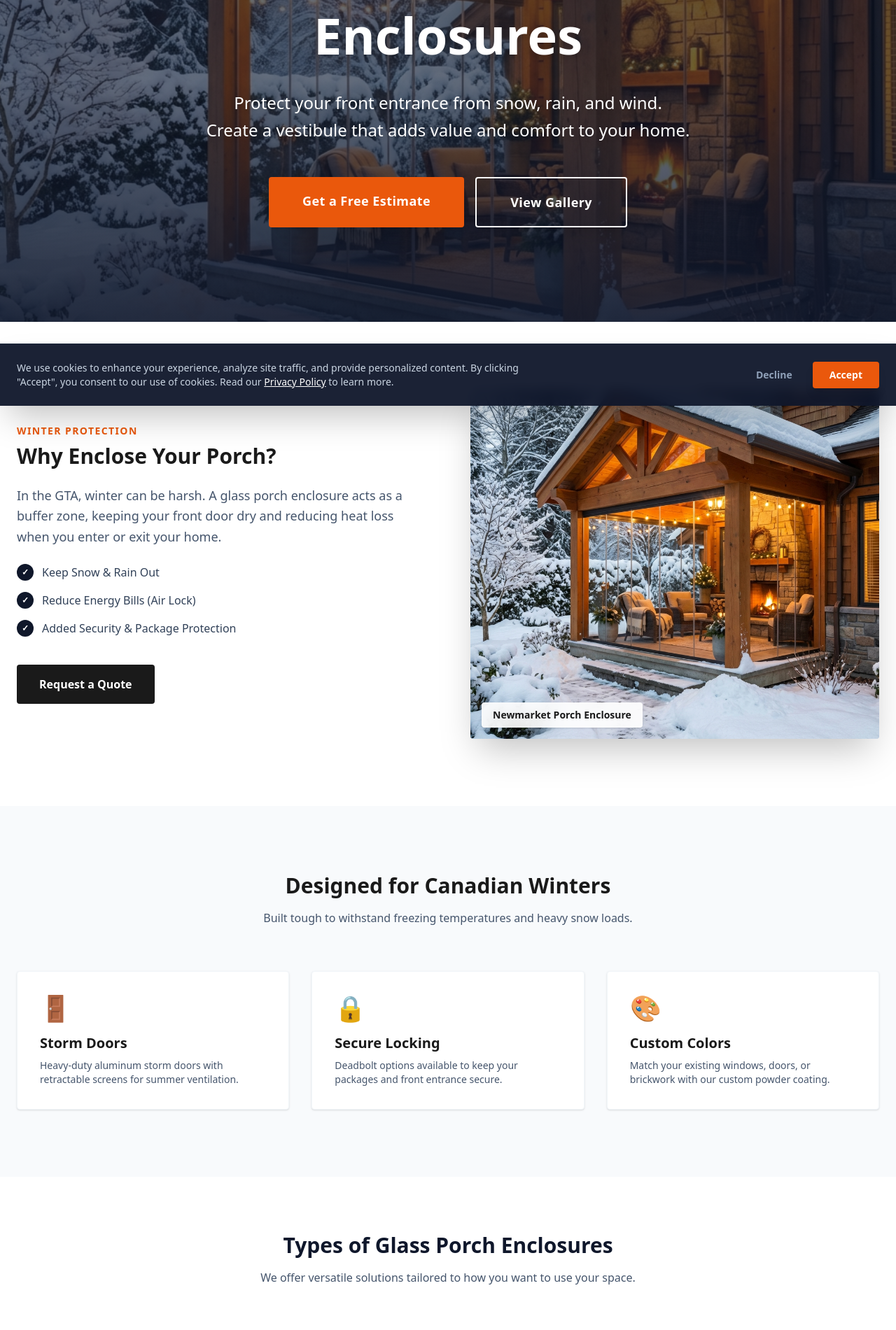
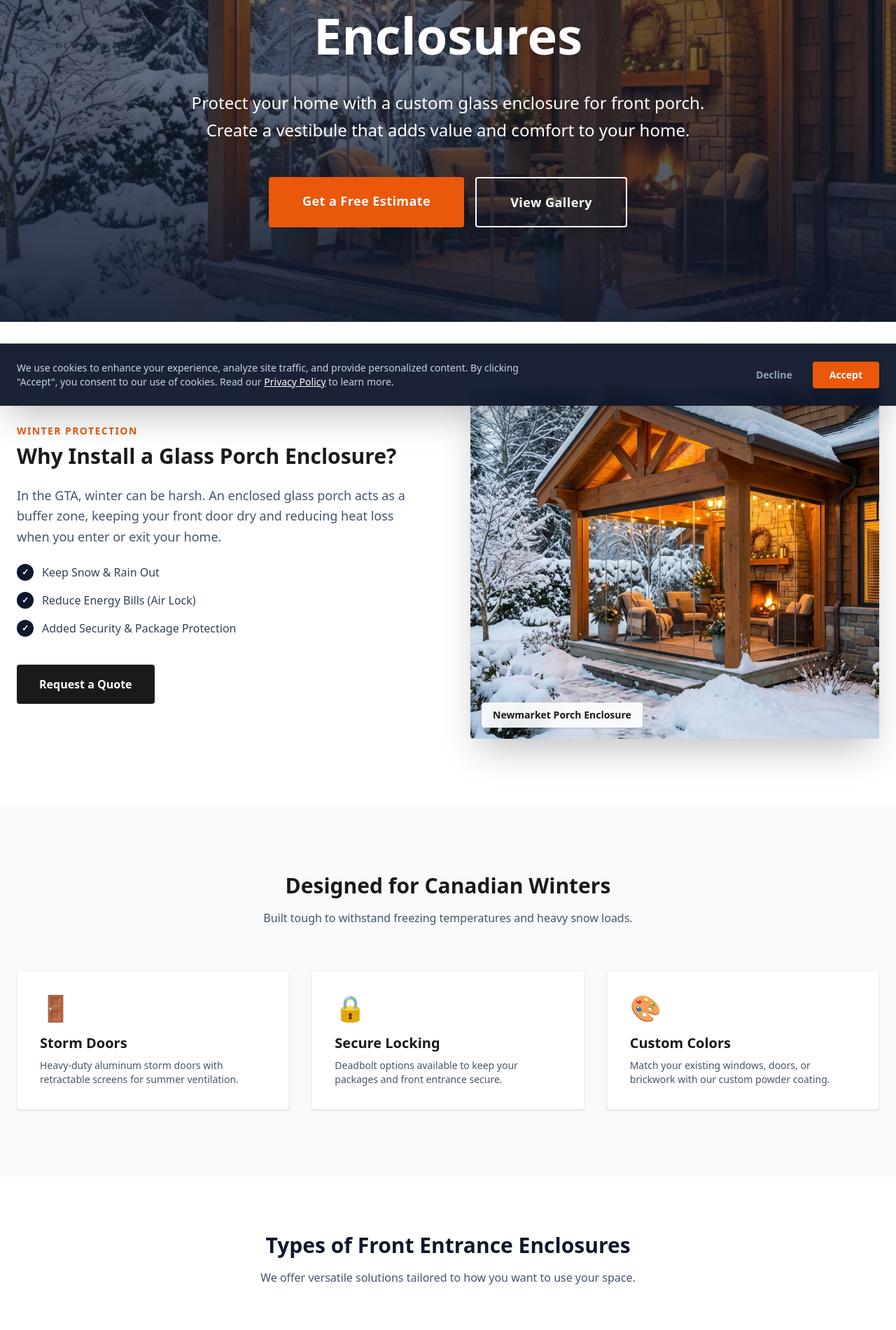
Before and after one commit to dmahoneyfrayze/aluminum-solutions, a Next.js app: page /services/porch-enclosures in a window 1280 px wide. Shown: the part 220-2121 px from the top of the page at 70% size. Built offline with nearby package versions, Linux system fonts and the light colour scheme; a web font is replaced by a local one.

Commit message:
feat: inject legacy seo keywords

```diff
--- a/src/app/page.tsx
+++ b/src/app/page.tsx
@@ -125,7 +125,10 @@ export default function Home() {
                 Premium Aluminum & Glass Solutions
               </h2>
               <p className="text-slate-600 max-w-2xl mx-auto">
-                Engineered for safety, designed for elegance. Interior & Exterior.
+                Engineered for safety, designed for elegance. If you're looking for "aluminum railings near me" in the GTA, you've found the factory-direct source.
+              </p>
+              <p className="text-slate-500 text-sm mt-2">
+                Building on the legacy of Global Aluminum Solutions.
               </p>
             </div>
 
--- a/src/app/services/porch-enclosures/page.tsx
+++ b/src/app/services/porch-enclosures/page.tsx
@@ -18,7 +18,7 @@ export default function PorchEnclosuresPage() {
             <main className="flex-grow">
                 <Hero
                     title="Custom Glass Porch Enclosures"
-                    subtitle="Protect your front entrance from snow, rain, and wind. Create a vestibule that adds value and comfort to your home."
+                    subtitle="Protect your home with a custom glass enclosure for front porch. Create a vestibule that adds value and comfort to your home."
                     ctaText="Get a Free Estimate"
                     ctaLink="/contact"
                     backgroundImage="/images/generated/glass_enclosure_project_1764312838961.png"
@@ -33,10 +33,10 @@ export default function PorchEnclosuresPage() {
                                     Winter Protection
                                 </span>
                                 <h2 className="text-3xl font-serif font-bold text-brand-dark mb-6">
-                                    Why Enclose Your Porch?
+                                    Why Install a Glass Porch Enclosure?
                                 </h2>
                                 <p className="text-slate-600 mb-6 leading-relaxed text-lg">
-                                    In the GTA, winter can be harsh. A glass porch enclosure acts as a buffer zone, keeping your front door dry and reducing heat loss when you enter or exit your home.
+                                    In the GTA, winter can be harsh. An enclosed glass porch acts as a buffer zone, keeping your front door dry and reducing heat loss when you enter or exit your home.
                                 </p>
                                 <ul className="space-y-4 mb-10">
                                     <li className="flex items-center">
@@ -107,7 +107,7 @@ export default function PorchEnclosuresPage() {
                     <div className="container mx-auto px-6">
                         <div className="text-center mb-16">
                             <h2 className="text-3xl font-serif font-bold text-slate-900 mb-4">
-                                Types of Glass Porch Enclosures
+                                Types of Front Entrance Enclosures
                             </h2>
                             <p className="text-slate-600 max-w-2xl mx-auto">
                                 We offer versatile solutions tailored to how you want to use your space.
--- a/src/app/services/railings/page.tsx
+++ b/src/app/services/railings/page.tsx
@@ -57,7 +57,7 @@ export default function RailingsPage() {
                                 Built for Canada
                             </span>
                             <h2 className="text-3xl md:text-4xl font-serif font-bold mb-6 text-brand-dark">
-                                Why Choose Aluminum Railings?
+                                Why Choose an Aluminium Railing System?
                             </h2>
                             <div className="space-y-6 text-slate-600 leading-relaxed text-lg">
                                 <p>
```
